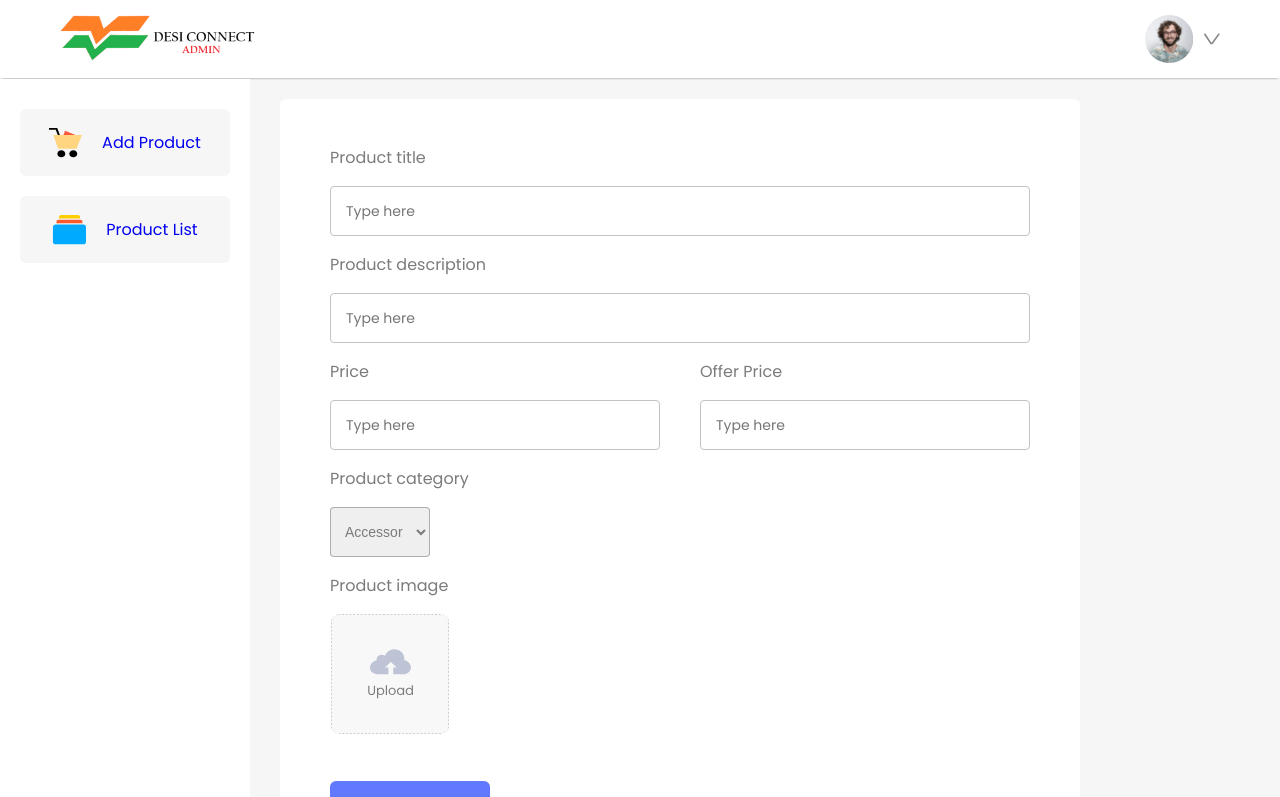
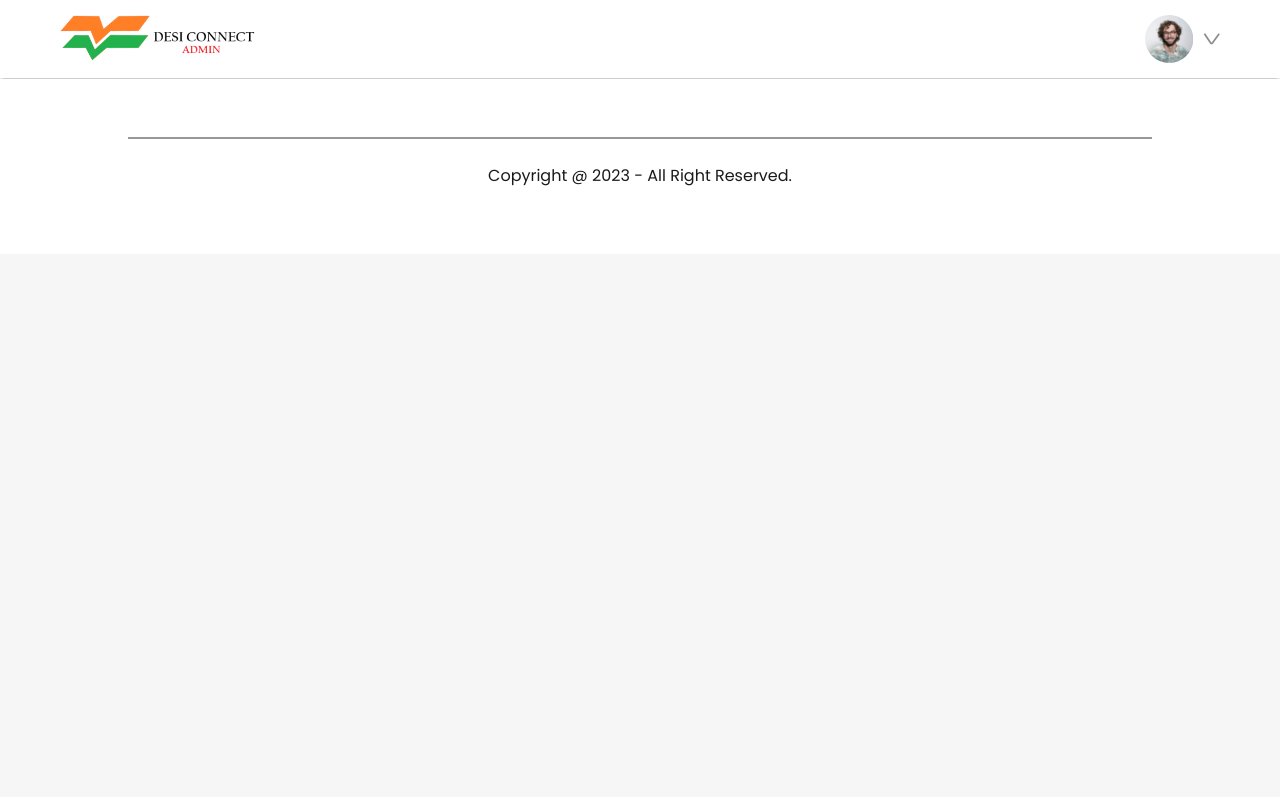
Before and after one commit to tmdinesh/adl-desiconnect, a React (Create React App) app in the folder admin/: page /addproduct in a window 1280 px wide. Shown: the top 797 px of the page. Built offline with nearby package versions, Linux system fonts and the light colour scheme; no server answers.

Commit message:
Update App.js

```diff
--- a/admin/src/App.js
+++ b/admin/src/App.js
@@ -1,20 +1,22 @@
-import { BrowserRouter } from "react-router-dom";
+import { BrowserRouter as Router, Routes, Route } from "react-router-dom";
 import Footer from "./Components/Footer/Footer";
 import Navbar from "./Components/Navbar/Navbar";
 import Admin from "./Pages/Admin";
+import LoginSignup from "./Pages/LoginSignup"; // ✅ import your seller login page
 
-export const backend_url = process.env.REACT_APP_API_URL || 'http://localhost:4000';
-export const currency = '₹';
+export const backend_url = process.env.REACT_APP_API_URL || "http://localhost:4000";
+export const currency = "₹";
 
 function App() {
   return (
-    <BrowserRouter>
-      <div>
-        <Navbar />
-        <Admin />
-        <Footer />
-      </div>
-    </BrowserRouter>
+    <Router>
+      <Navbar />
+      <Routes>
+        <Route path="/admin" element={<Admin />} />
+        <Route path="/login" element={<LoginSignup />} /> {/* ✅ seller login page */}
+      </Routes>
+      <Footer />
+    </Router>
   );
 }
 
```
